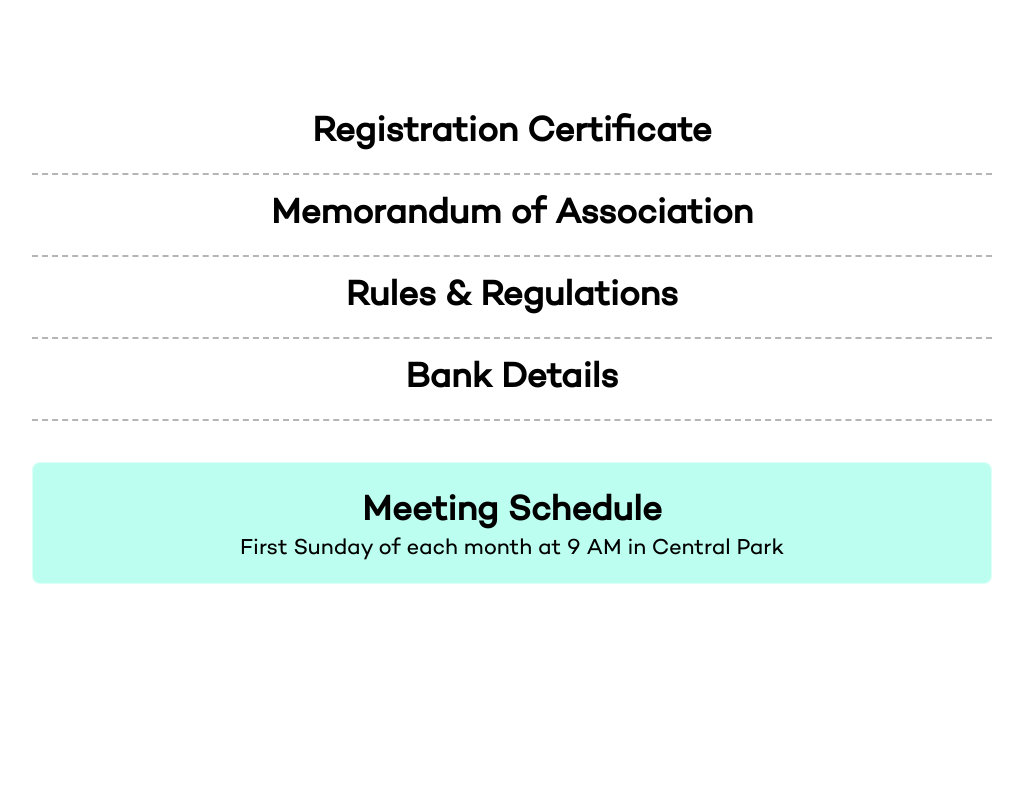
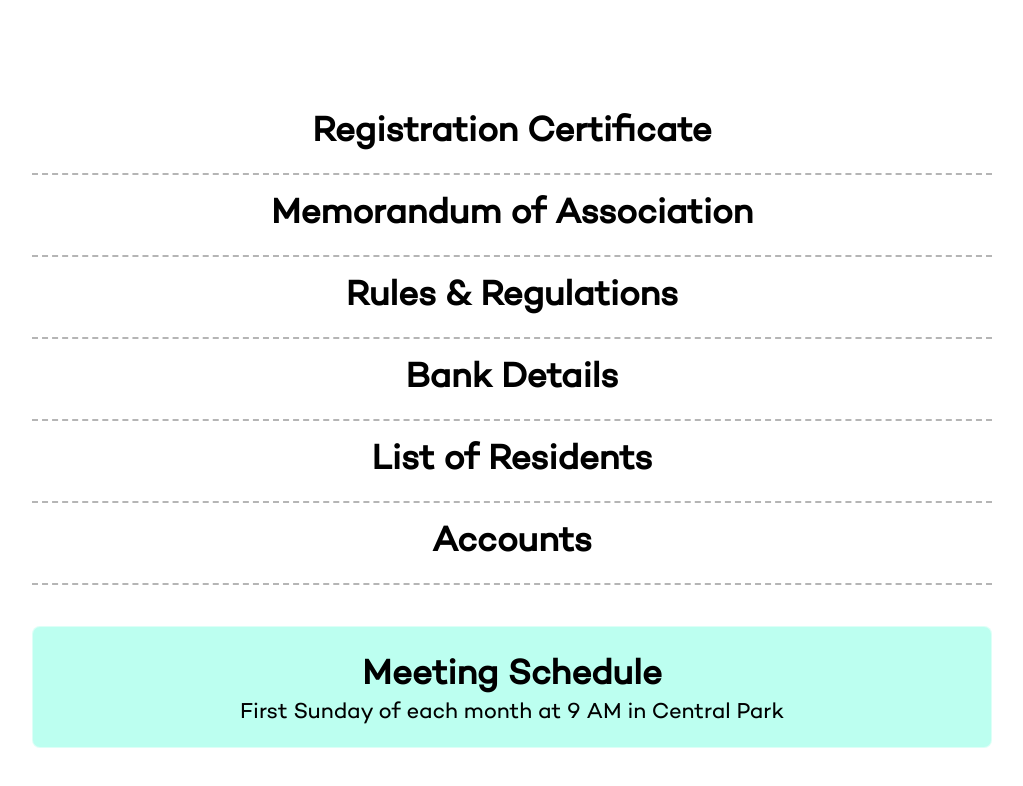
Before and after one commit to paytmvirk/paytmvirk.github.io, a plain HTML site: page index.html in a window 1280 px wide. Shown: the part 1731-2517 px from the top of the page, without its empty margins (128-1151 px from the left). Before the commit the page ends 2395 px from the top, so only its background shows below. Drawn offline with Linux system fonts and the light colour scheme; files whose address does not match are found by name.

Commit message:
Update index.html

```diff
--- a/index.html
+++ b/index.html
@@ -102,6 +102,12 @@
 			<h2 class="b-title">
 				<a href="bank.docx">Bank Details</a>
 			</h2>
+			<h2 class="b-title">
+				<a href="lor.xlsx">List of Residents</a>
+			</h2>
+			<h2 class="b-title">
+				<a href="accounts.xlsx">Accounts</a>
+			</h2>
 		</div>
 
 		<div class="unit" id="meeting">
```
